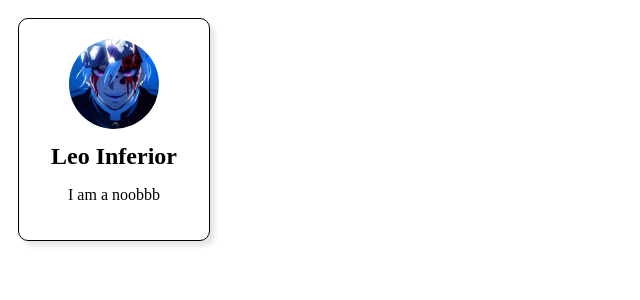
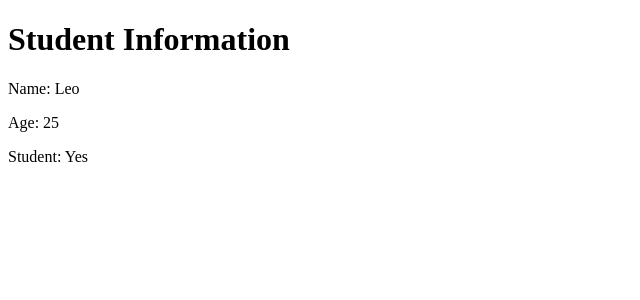
Before and after one commit to KingKunta22/JSDevJourney, a React (Vite) app in the folder react-app-yt-2/: page / in a window 1280 px wide. Shown: the top 300 px of the page, without its empty margins (0-640 px from the left). Built offline with nearby package versions, Linux system fonts and the light colour scheme.

Commit message:
Learned props easily noww

```diff
--- a/react-app-yt-2/src/App.jsx
+++ b/react-app-yt-2/src/App.jsx
@@ -1,13 +1,14 @@
 // import Header from './Header.jsx'
 // import Food from './Food.jsx'
 // import Footer from './Footer.jsx'
-import Card from './Card.jsx'
+// import Card from './Card.jsx'
+import Student from './Student.jsx'
 
 function App() {
 
   return(
     <>
-      <Card/>
+      <Student name="Leo" age={25} isStudent={true}/>
     </>
   )
 
--- /dev/null
+++ b/react-app-yt-2/src/Student.jsx
@@ -0,0 +1,13 @@
+
+function Student(props) {
+    return(
+        <>
+            <h1>Student Information</h1>
+            <p>Name: {props.name}</p>
+            <p>Age: {props.age}</p>
+            <p>Student: {props.isStudent ? 'Yes' : 'No'}</p>
+        </>
+    );
+}
+
+export default Student
```
